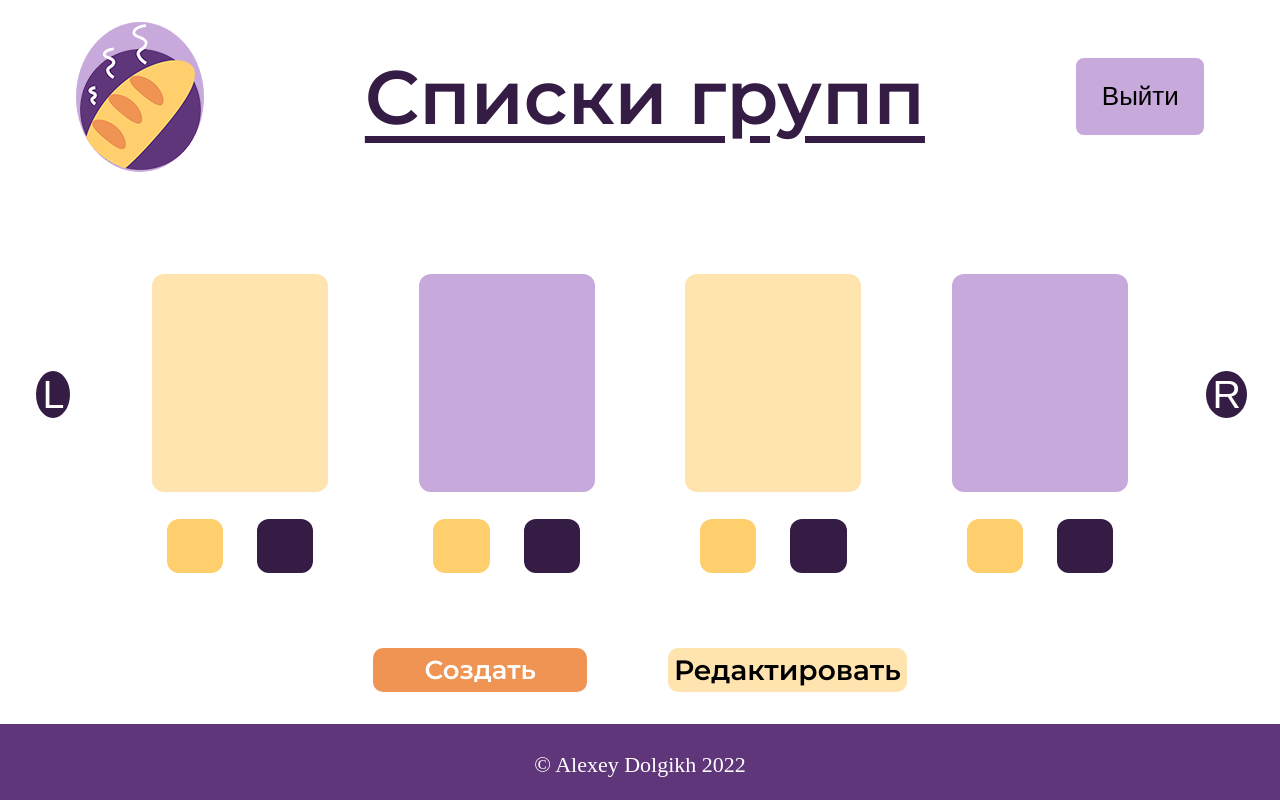
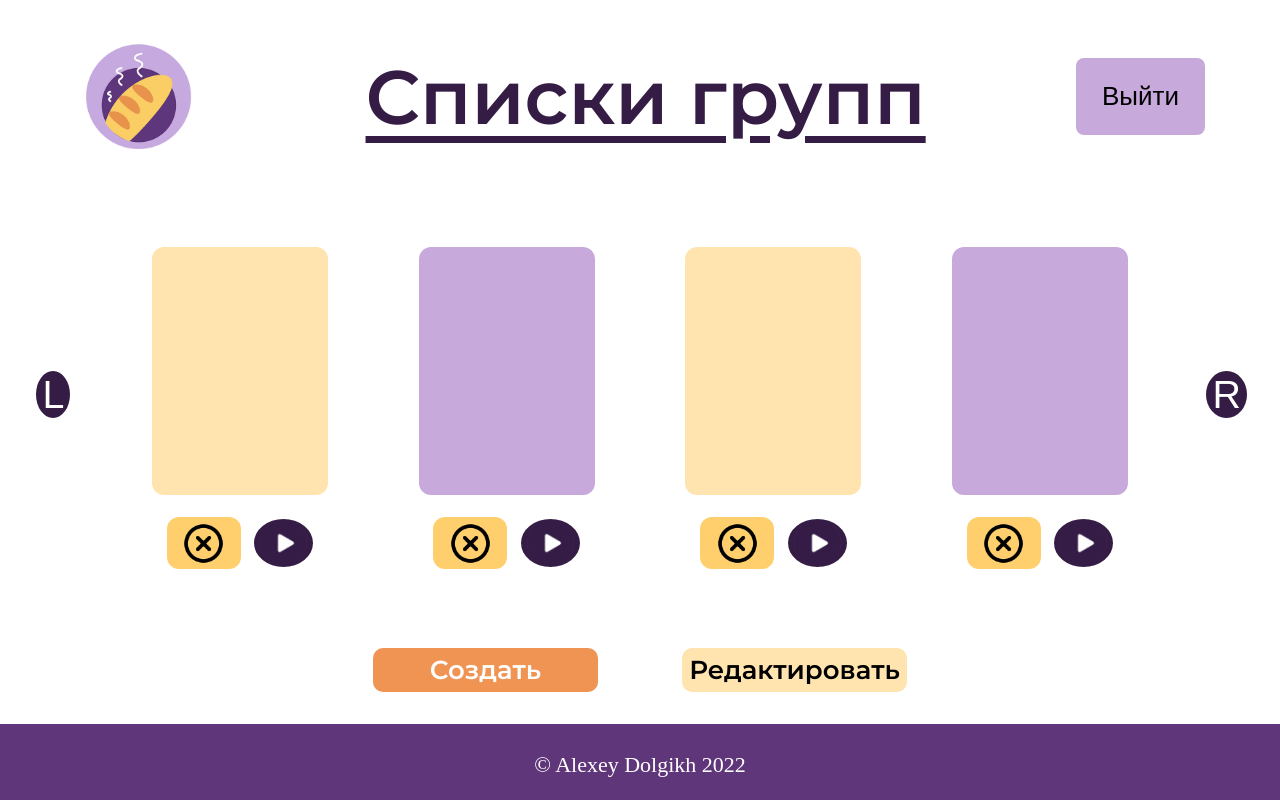
Before and after one commit to alehandrodol/FlashCardsService_with_FastApi, a FastAPI app: page /groups in a window 1280 px wide. Run offline with FastAPI, Linux system fonts and the light colour scheme; parts of the project's set-up code (start-up, migrations or seed data) failed here and were passed over.

Commit message:
added styles

```diff
--- a/templates/groups.html
+++ b/templates/groups.html
@@ -38,7 +38,7 @@
 </head>
 <body id="main_body">
     <header>
-        <img src="/static/resources/bread.png" id="logo">
+        <img src="/static/resources/bread.png" id="logo" alt="bread_logo">
         <h1 id="page_name">Списки групп</h1>
         <button id="exit">Выйти</button>
     </header>
@@ -47,34 +47,30 @@
         <div id="main_groups">
             <div class="groups_cards">
                 <div class="group_card">
-                    <button class="card_main odd_card"></button>
+                    <div class="div_card_main"><button class="card_main odd_card"></button></div>
                     <div class="card_buttons">
                         <div class="delete_card card_but"></div>
-                        <div class="middle_div"></div>
                         <div class="test_card card_but"></div>
                     </div>
                 </div>
                 <div class="group_card">
-                    <button class="card_main even_card"></button>
+                    <div class="div_card_main"><button class="card_main even_card"></button></div>
                     <div class="card_buttons">
                         <div class="delete_card card_but"></div>
-                        <div class="middle_div"></div>
                         <div class="test_card card_but"></div>
                     </div>
                 </div>
                 <div class="group_card">
-                    <button class="card_main odd_card"></button>
+                    <div class="div_card_main"><button class="card_main odd_card"></button></div>
                     <div class="card_buttons">
                         <div class="delete_card card_but"></div>
-                        <div class="middle_div"></div>
                         <div class="test_card card_but"></div>
                     </div>
                 </div>
                 <div class="group_card">
-                    <button class="card_main even_card"></button>
+                    <div class="div_card_main"><button class="card_main even_card"></button></div>
                     <div class="card_buttons">
                         <div class="delete_card card_but"></div>
-                        <div class="middle_div"></div>
                         <div class="test_card card_but"></div>
                     </div>
                 </div>
--- a/templates/styles/groups_styles.css
+++ b/templates/styles/groups_styles.css
@@ -49,22 +49,31 @@ main{
     border-width: 0;
 }
 
+.div_card_main {
+    flex: 18;
+    display: flex;
+    flex-direction: column;
+    align-items: center;
+    width: 100%;
+
+}
+
 .card_main {
     width: 66%;
-    margin-top: 10%;
-    margin-bottom: 10%;
+    margin-bottom: 7%;
 }
 
 .card_buttons {
     display: flex;
     flex-direction: row;
     justify-content: space-between;
+    align-items: center;
     width: 55%;
-    flex: 1;
+    flex: 4;
 }
 
 .middle_div{
-    flex: 3;
+    flex: 1;
 }
 
 .group_buttons {
@@ -79,7 +88,7 @@ main{
 
 #edit {
     background-color: #FFE4AF;
-    font-size: calc(20px + 1vh);
+    font-size: calc(18px + 1vh);
 }
 
 #create {
@@ -108,7 +117,6 @@ main{
 }
 
 .group_buttons button {
-    font-size: xx-large;
     flex: 5;
     border-radius: 10px;
     border-width: 0;
@@ -130,24 +138,33 @@ main{
 
 .delete_card {
     background-color: #FFCE6D;
+    border-radius: 12px;
+    flex-shrink: 0;
+    width: calc(7vh*1.25);
+    height: 6.5vh;
+    min-width: 74px;
+    max-width: 50%;
+    background-image: url("../resources/cross.png");
+    background-size: 55%;
+    background-repeat: no-repeat;
+    background-position: center;
 }
 
 .test_card {
-    display: flex;
-    justify-content: center;
-    align-items: center;
     background-color: #351C45;
+    border-radius: 50%;
+    flex-shrink: 0;
+    width: 6vh;
+    min-width: 59px;
+    height: 6vh;
+    background-image: url("../resources/play.png");
+    background-size: 80%;
+    background-repeat: no-repeat;
+    background-position: center;
 }
 
 .card_but {
-    flex: 5;
-    border-radius: 12px;
     border-width: 0;
-}
-
-#logo {
-    background-color: #C8A9DC;
-    border-radius: 50%;
 }
 
 .switcher {
@@ -157,7 +174,7 @@ main{
     align-items: center;
     justify-content: center;
     flex: 1;
-    padding-bottom: 10%;
+    margin-bottom: 10%;
 }
 
 .switch_groups {
@@ -167,3 +184,22 @@ main{
     color: #FFFFFF;
     font-size: calc(25px + 1.8vh);
 }
+
+#logo {
+    height: 15vh;
+    width: auto;
+    min-height: 95px;
+    min-width: 81px;
+}
+
+@media (max-width: 1201px){
+    .test_card {
+        width: 59px;
+        height: 59px;
+    }
+
+    .delete_card {
+        height: 59px;
+        width: 74px;
+    }
+}
```
Also changed, not shown: templates/resources/bread.png, templates/resources/cross.png (added), templates/resources/play.png (added).
